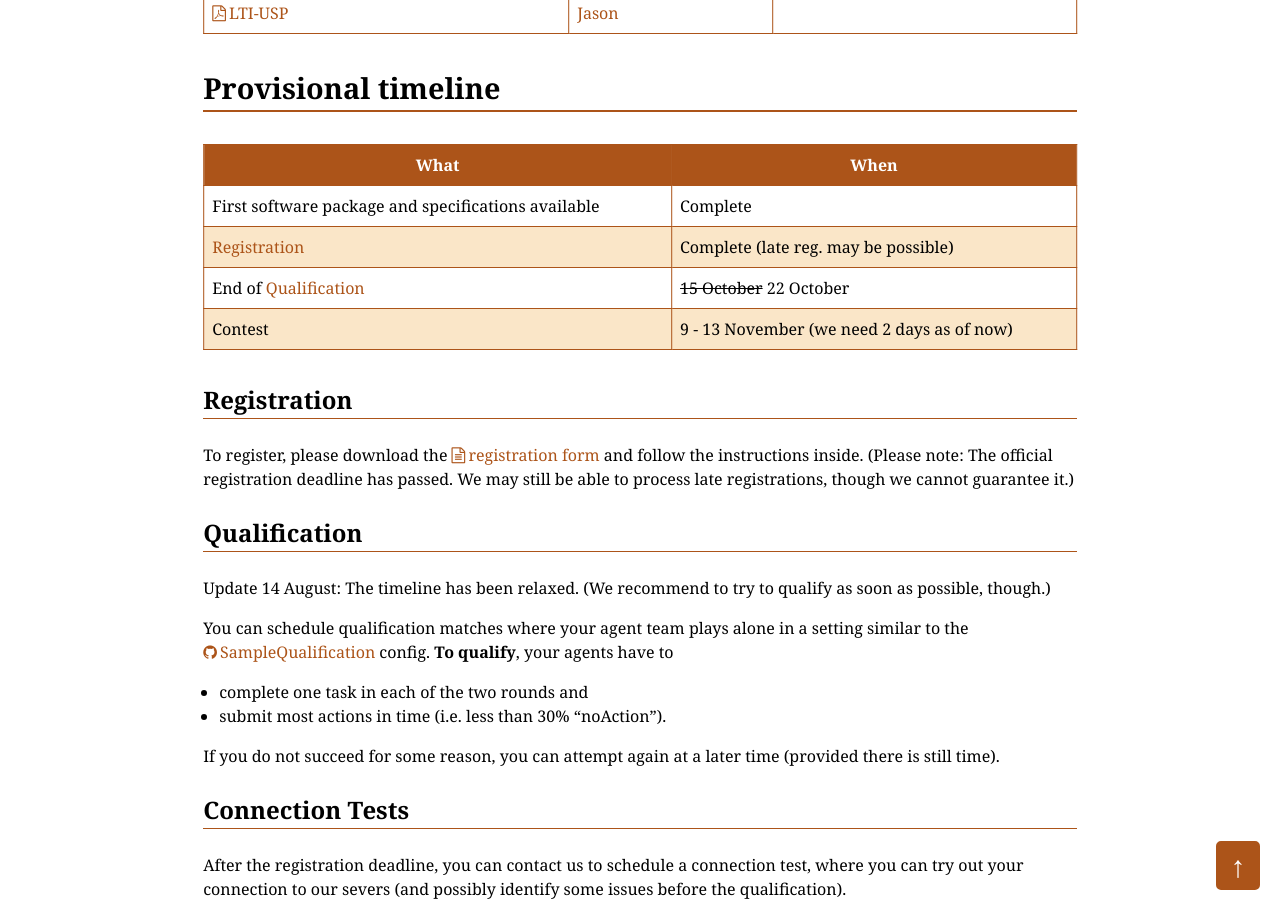
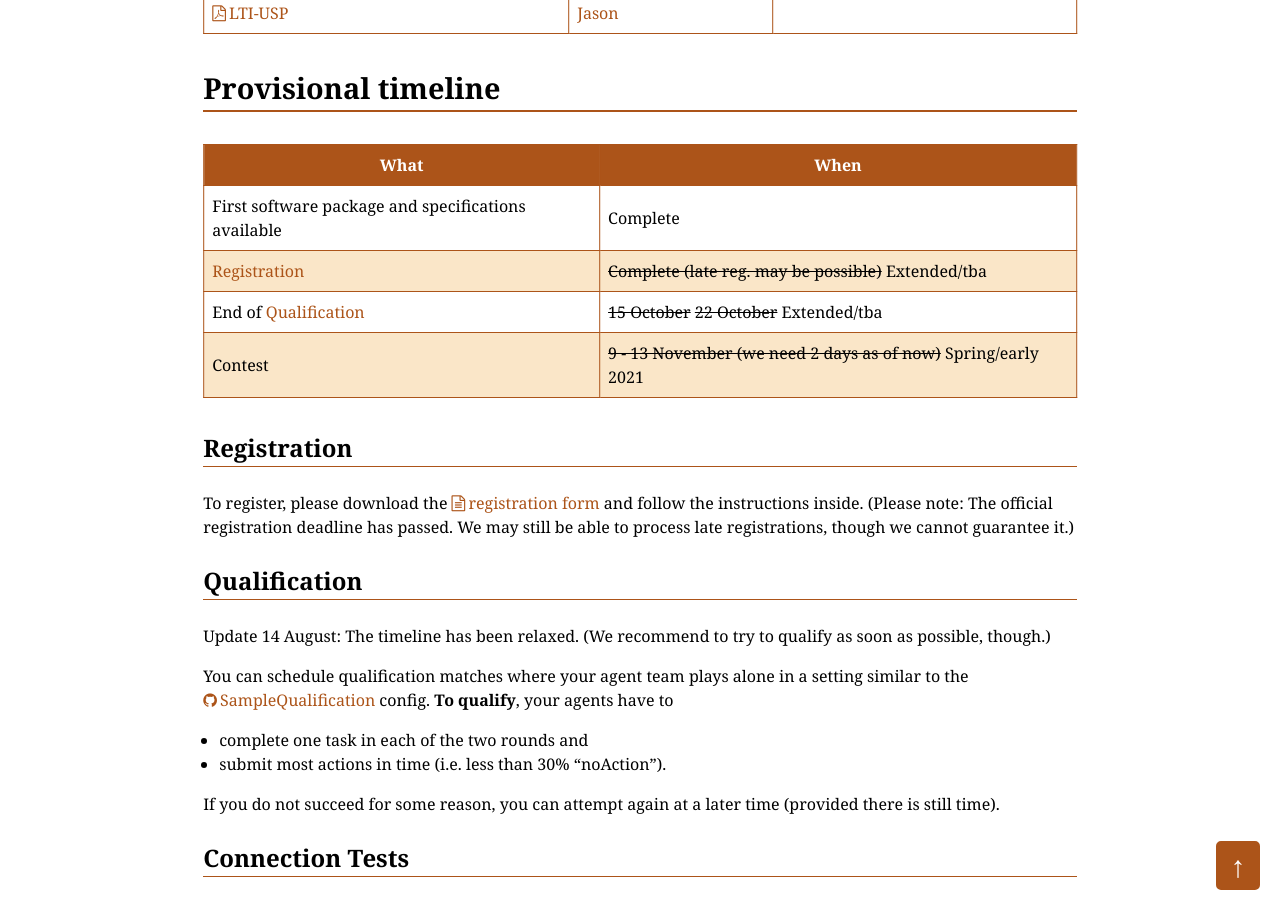
Before and after one commit to agentcontest/agentcontest.github.io, a Jekyll site: the page built from 2020/index.md, in a window 1280 px wide and 900 px high, scrolled down 1391 px. Built offline with Jekyll 4.4.1, drawn with Linux system fonts in a browser that asks for light colours.

Commit message:
update timeline

```diff
--- a/2020/index.md
+++ b/2020/index.md
@@ -38,9 +38,9 @@ Provisional timeline
 What | When
 --- | ---
 First software package and specifications available | Complete
-[Registration](#registration) | Complete (late reg. may be possible)
-End of [Qualification](#qualification) | <s>15 October</s> 22 October
-Contest | 9 - 13 November (we need 2 days as of now)
+[Registration](#registration) | <del>Complete (late reg. may be possible)</del> Extended/tba
+End of [Qualification](#qualification) | <del>15 October</del> <del>22 October</del> Extended/tba
+Contest | <del>9 - 13 November (we need 2 days as of now)</del> Spring/early 2021
 
 ### Registration
 
```
